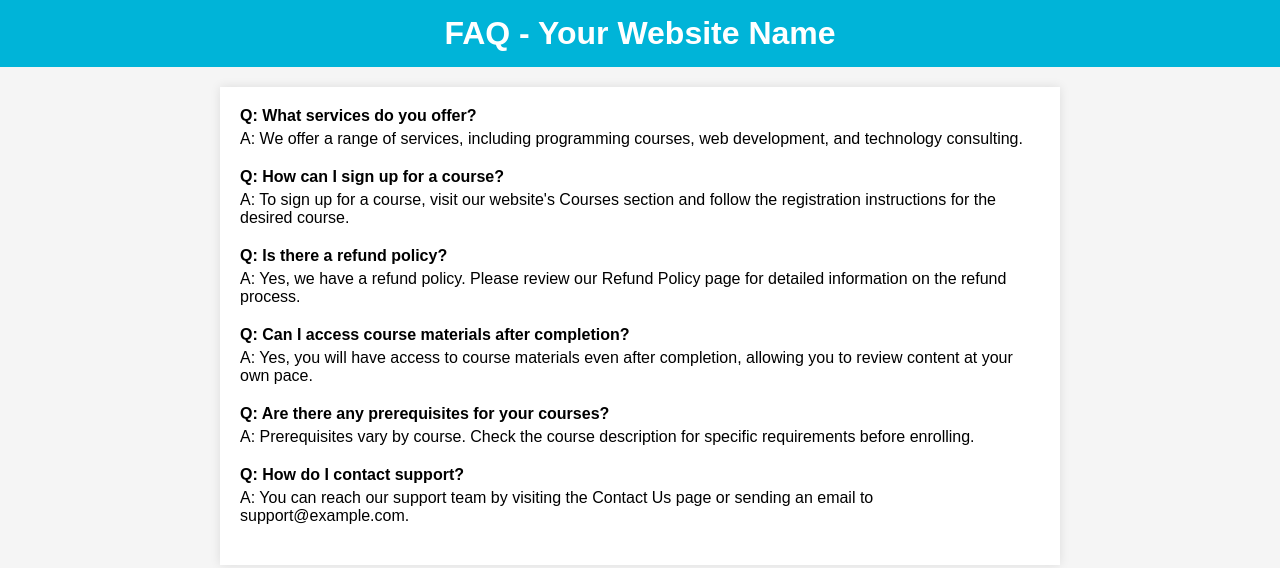
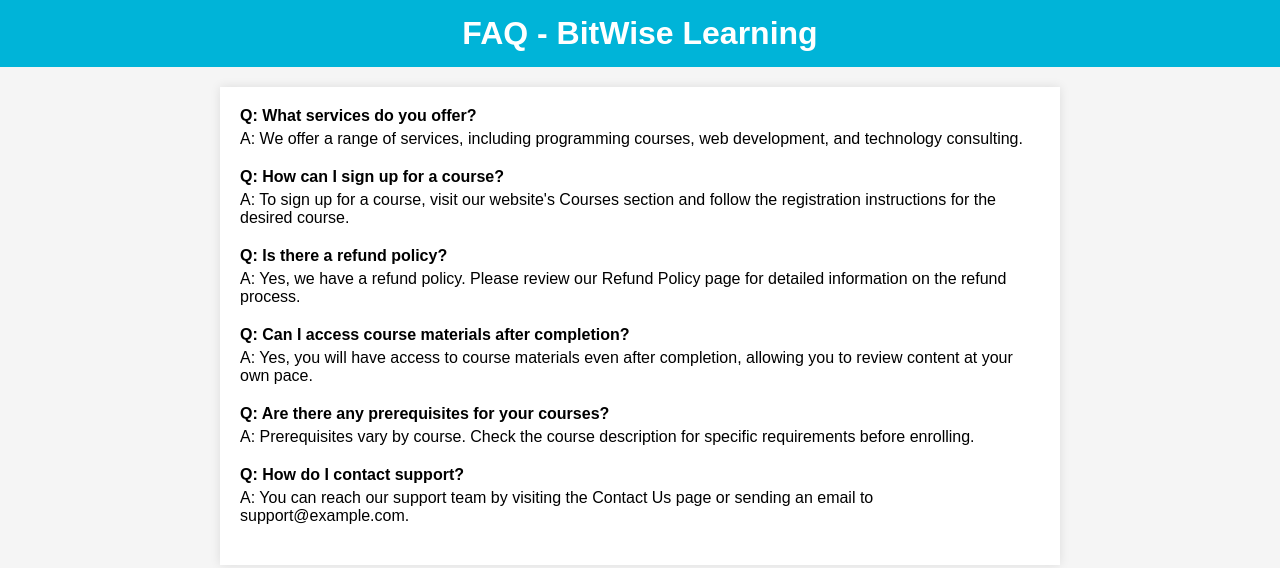
Before and after one commit to Roshansuthar1105/BitWise-Learning, a plain HTML site: page FAQ.html in a window 1280 px wide. Drawn offline with Linux system fonts and the light colour scheme.

Commit message:
name renamed

```diff
--- a/FAQ.html
+++ b/FAQ.html
@@ -4,7 +4,7 @@
 <head>
   <meta charset="UTF-8">
   <meta name="viewport" content="width=device-width, initial-scale=1.0">
-  <title>FAQ - Your Website Name</title>
+  <title>FAQ - BitWise Learning</title>
   <style>
     body {
       font-family: Arial, sans-serif;
@@ -49,7 +49,7 @@
 <body>
 
   <header>
-    <h1>FAQ - Your Website Name</h1>
+    <h1>FAQ - BitWise Learning</h1>
   </header>
 
   <div class="faq-container">
```
